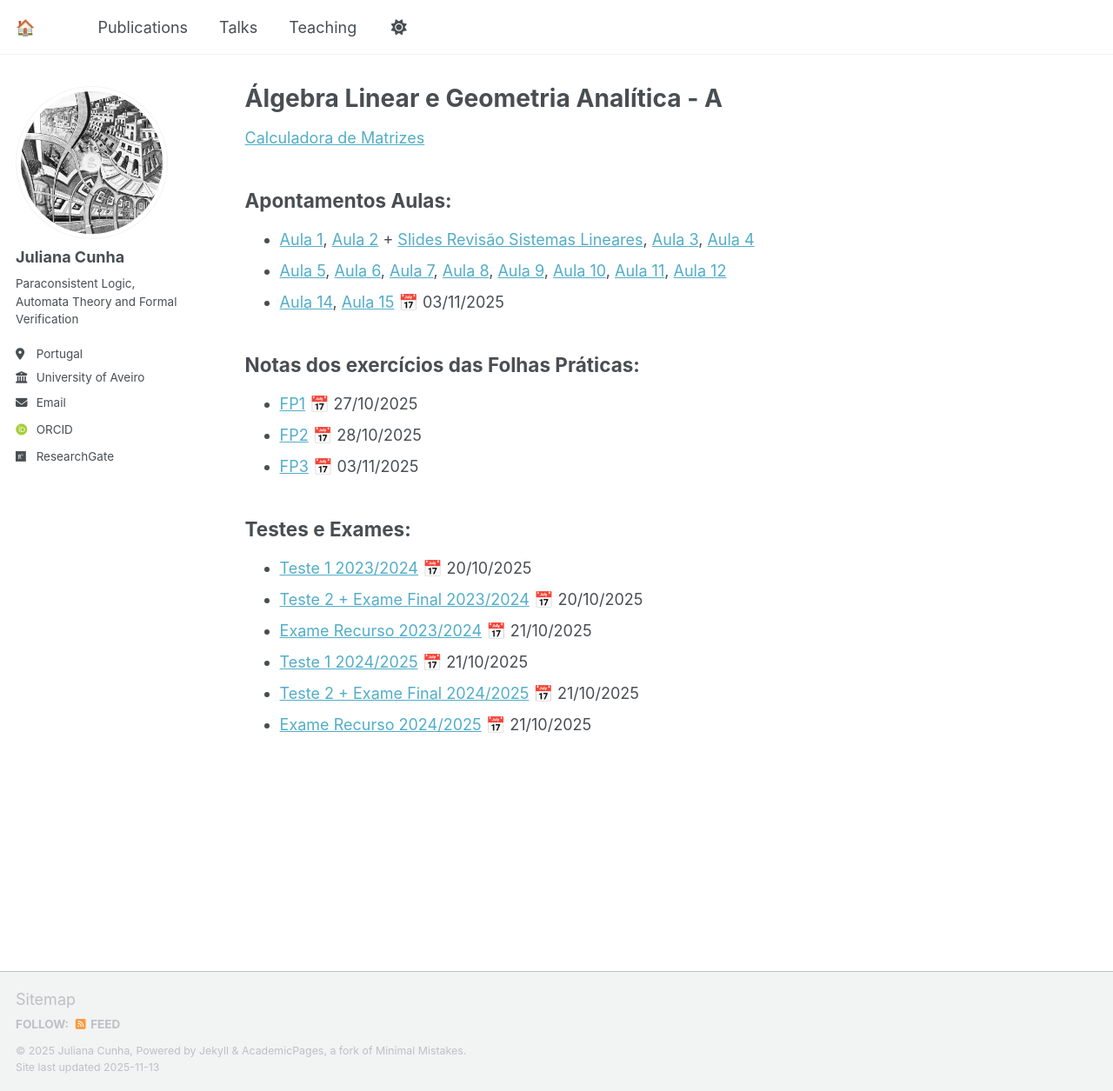
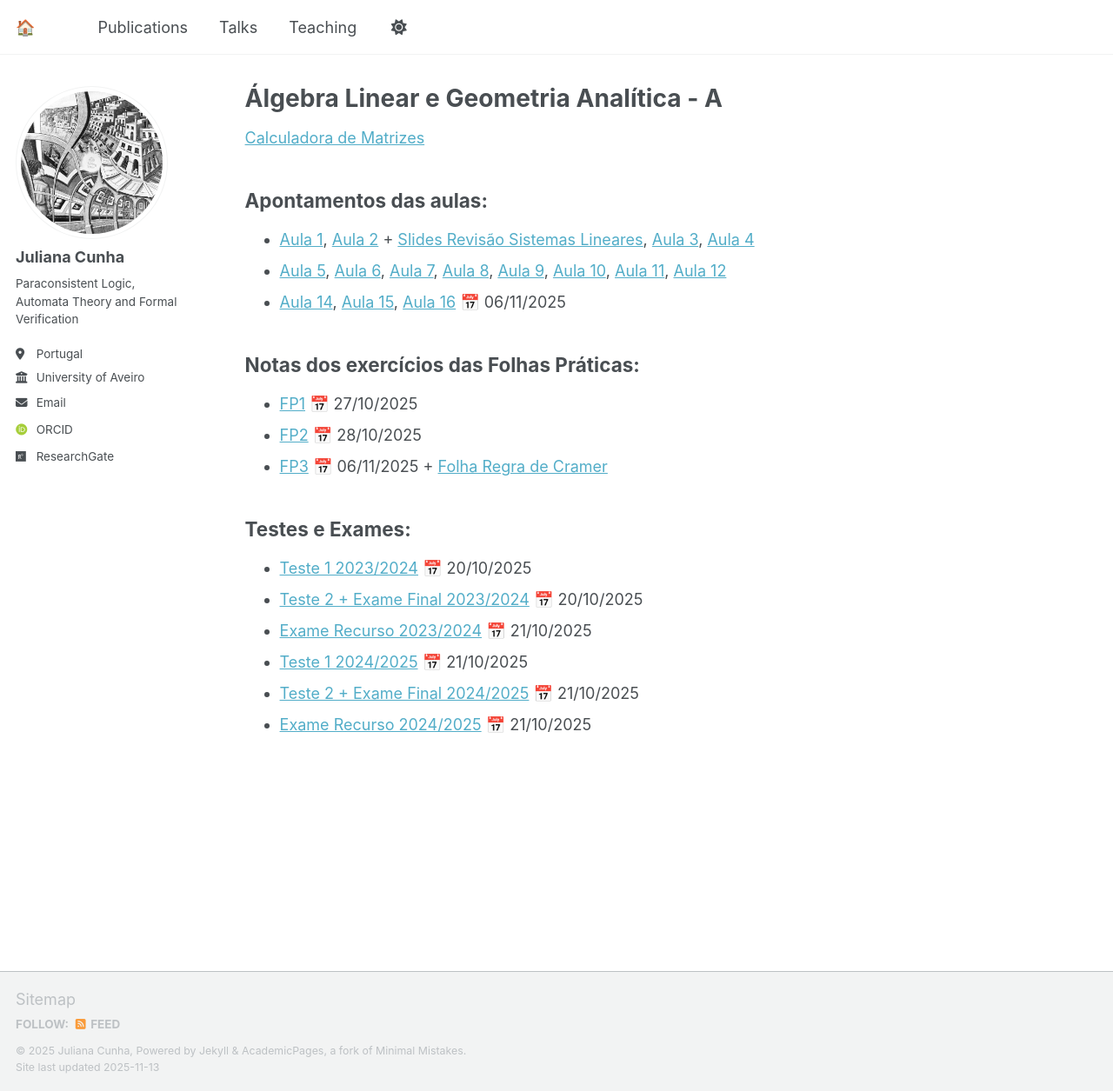
Before and after one commit to juliana-cunha/juliana-cunha.github.io, a Jekyll site: the page built from _pages/teaching.md, in a window 1280 px wide and 1255 px high. Shown: the whole window at 87% size. Built offline with Jekyll 4.4.1, drawn with Linux system fonts in a browser that asks for light colours; some web fonts are replaced; a script that is not in the unit is left out.

Commit message:
Update teaching.md

```diff
--- a/_pages/teaching.md
+++ b/_pages/teaching.md
@@ -8,17 +8,17 @@ author_profile: true
 
 [Calculadora de Matrizes](https://matrixcalc.org/)
 
-Apontamentos Aulas:
+Apontamentos das aulas:
 ------
 - [Aula 1](https://juliana-cunha.github.io/files/Aula%201.pdf), [Aula 2](https://juliana-cunha.github.io/files/Aula%202.pdf) + [Slides Revisão Sistemas Lineares](https://juliana-cunha.github.io/files/Revis%C3%A3o_sistemas_lineares.pdf), [Aula 3](https://juliana-cunha.github.io/files/Aula%203.pdf), [Aula 4](https://juliana-cunha.github.io/files/Aula%204.pdf)
 - [Aula 5](https://juliana-cunha.github.io/files/Aula%205.pdf), [Aula 6](https://juliana-cunha.github.io/files/Aula%206.pdf), [Aula 7](https://juliana-cunha.github.io/files/Aula%207.pdf), [Aula 8](https://juliana-cunha.github.io/files/Aula%208.pdf), [Aula 9](https://juliana-cunha.github.io/files/Aula%209.pdf), [Aula 10](https://juliana-cunha.github.io/files/Aula%2010.pdf), [Aula 11](https://juliana-cunha.github.io/files/Aula%2011.pdf), [Aula 12](https://juliana-cunha.github.io/files/Aula%2012.pdf)
-- [Aula 14](https://juliana-cunha.github.io/files/Aula%2014.pdf), [Aula 15](https://juliana-cunha.github.io/files/Aula%2015.pdf) 📅 03/11/2025
+- [Aula 14](https://juliana-cunha.github.io/files/Aula%2014.pdf), [Aula 15](https://juliana-cunha.github.io/files/Aula%2015.pdf), [Aula 16](https://juliana-cunha.github.io/files/Aula%2016.pdf) 📅 06/11/2025
 
 Notas dos exercícios das Folhas Práticas:
 ------
 - [FP1](https://juliana-cunha.github.io/files/FP1_res.pdf) 📅 27/10/2025
 - [FP2](https://juliana-cunha.github.io/files/FP2_res.pdf) 📅 28/10/2025
-- [FP3](https://juliana-cunha.github.io/files/FP3_res.pdf) 📅 03/11/2025
+- [FP3](https://juliana-cunha.github.io/files/FP3_res.pdf) 📅 06/11/2025 + [Folha Regra de Cramer](https://juliana-cunha.github.io/files/Folha_RegraCramer_res.pdf)
 
 Testes e Exames:
 ------
```
